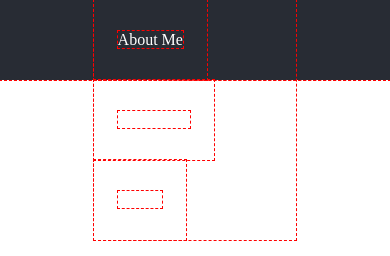
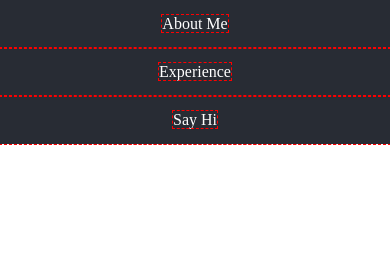
Before and after one commit to dylanh4/personal_site, a plain HTML site: page index.html in a window 390 px wide. Shown: the top 256 px of the page. Drawn offline with Linux system fonts and the light colour scheme.

Commit message:
successfully made header links responsive at all sizes

```diff
--- a/style.css
+++ b/style.css
@@ -36,7 +36,9 @@ button:hover {
 #header_bar ul li {
   display: inline-block;
   text-align: center;
-  padding: 2em 1.5em;
+  margin: 0 auto;
+  padding: 2em 0;
+  width: 32.65%;
 }
 
 /* Body Styles */
@@ -104,6 +106,27 @@ footer ul li {
   margin: 0 15.77%;
 }
 
+@media screen and (max-width:745px) {
+  #header_bar ul li {
+    display: inline-block;
+    text-align: center;
+    padding: 2em 0;
+    width: 32%;
+  }
+}
+
 @media screen and (max-width:640px) {
+  #header_bar ul {
+    position: absolute;
+    width: 100%;
+    left: 0%;
+    max-width: 100%;
+    background-color: #282c34;
+  }
 
+  #header_bar ul li {
+    text-align: center;
+    padding: 1em 0;
+    width: 100%;
+  }
 }
```
